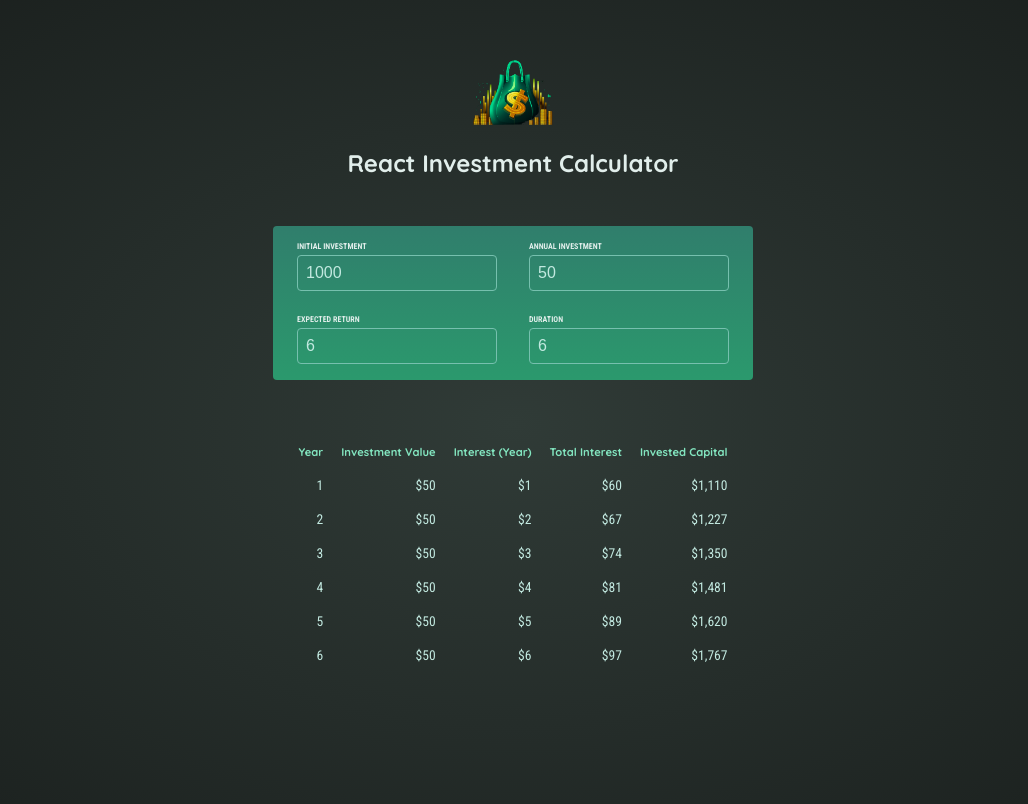
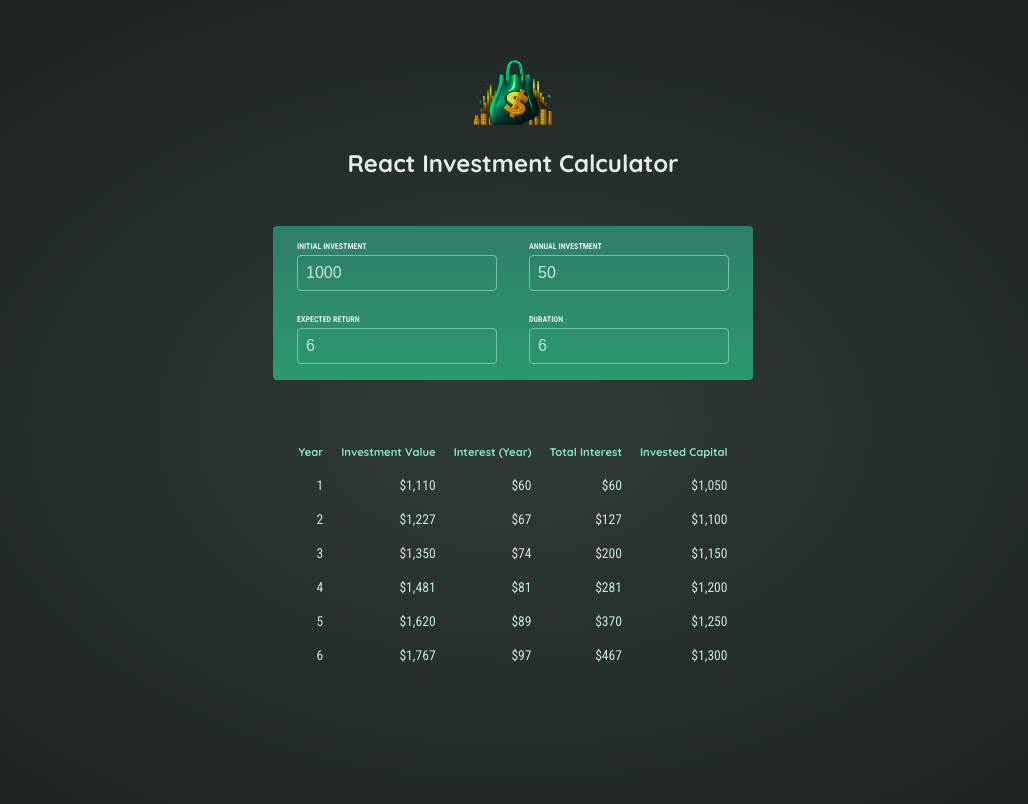
Before and after one commit to Grione/investment-calculator-app, a React (Vite) app: page / in a window 1280 px wide. Shown: the top 804 px of the page, without its empty margins (127-1155 px from the left). Built offline with nearby package versions, Linux system fonts and the light colour scheme.

Commit message:
fix results data

```diff
--- a/src/components/Table.jsx
+++ b/src/components/Table.jsx
@@ -3,6 +3,12 @@
 export default function Table({ data }) {
 
   const result = calculateInvestmentResults(data);
+  const initialInvestment =
+    result[0].valueEndOfYear -
+    result[0].interest -
+    result[0].annualInvestment;
+
+  console.log(result)
 
   return (
     <table id="result">
@@ -17,14 +23,22 @@
       </thead>
       <tbody>
         {
-          result.map((row, index) => {
+          result.map((row) => {
+
+            const totalInterest =
+              row.valueEndOfYear -
+              row.annualInvestment *
+              row.year -
+              initialInvestment;
+
+            const totalAmount = row.valueEndOfYear - totalInterest;
             return (
-              <tr>
-                <td>{index + 1}</td>
-                <td>{formatter.format(row.annualInvestment)}</td>
-                <td>{formatter.format(row.year)}</td>
+              <tr key={row.year}>
+                <td>{row.year}</td>
+                <td>{formatter.format(row.valueEndOfYear)}</td>
                 <td>{formatter.format(row.interest)}</td>
-                <td>{formatter.format(row.valueEndOfYear)}</td>
+                <td>{formatter.format(totalInterest)}</td>
+                <td>{formatter.format(totalAmount)}</td>
               </tr>
             )
 
```
